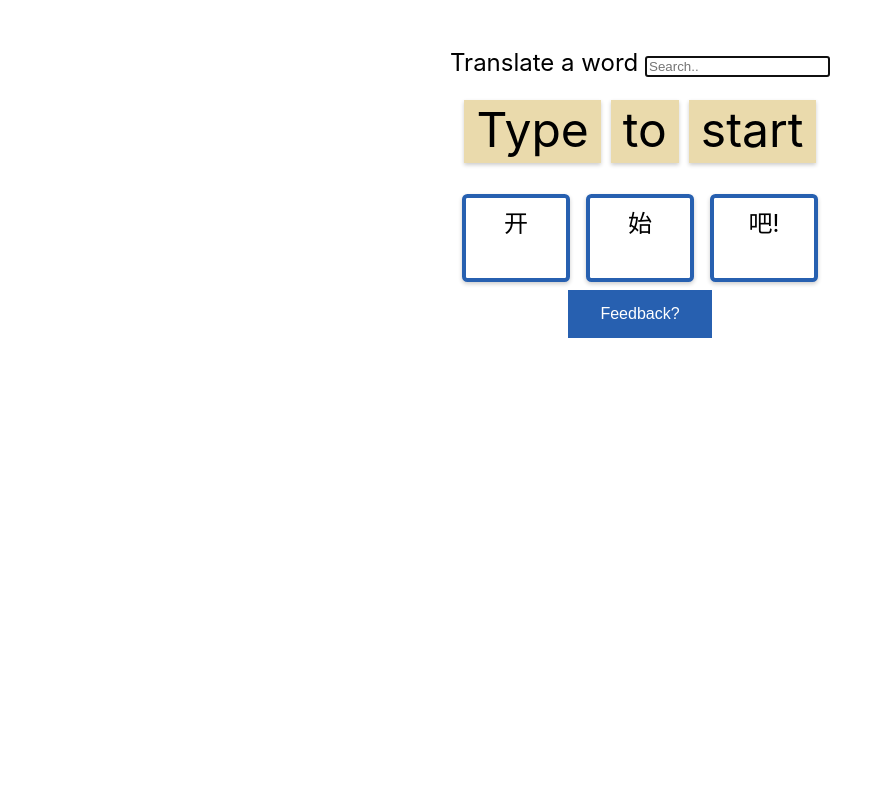
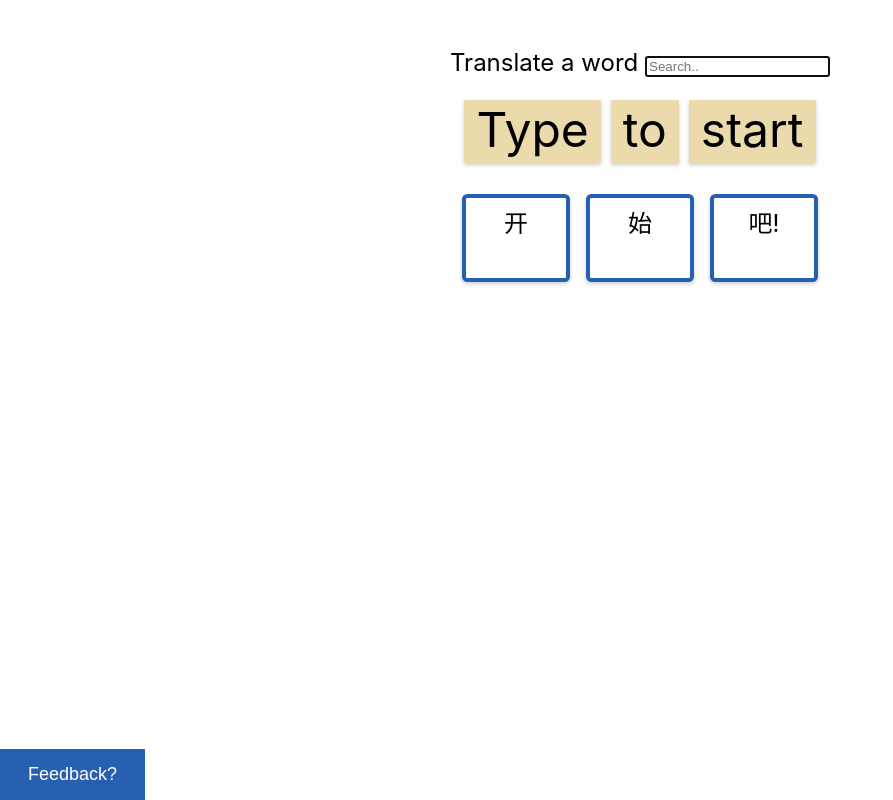
Before and after one commit to silva-nick/block-dict, a React (Create React App) app in the folder block-client/: page / in a window 1280 px wide. Shown: the whole page, without its empty margins (0-893 px from the left). Built offline with nearby package versions, Linux system fonts and the light colour scheme.

Commit message:
change feedback and text css

```diff
--- a/block-client/src/App.css
+++ b/block-client/src/App.css
@@ -119,13 +119,27 @@ html {
   margin-right: 4px;
 }
 
+.feedback {
+  position: fixed;
+  bottom: 0;
+}
+
+.noselect {
+  -webkit-touch-callout: none;
+  -webkit-user-select: none;
+  -khtml-user-select: none;
+  -moz-user-select: none;
+  -ms-user-select: none;
+  user-select: none;
+}
+
 .feedbutton {
   background-color: #2760b0;
   border: none;
   color: white;
-  padding: 15px 32px;
+  padding: 15px 28px;
   text-align: center;
   text-decoration: none;
   display: inline-block;
-  font-size: 16px;
+  font-size: 18px;
 }
--- a/block-client/src/App.js
+++ b/block-client/src/App.js
@@ -35,7 +35,9 @@ class Block extends React.Component {
 
     return (
       <div className="block" style={style}>
-        <text onClick={this.handleClick}>{this.props.value}</text>
+        <text className="noselect" onClick={this.handleClick}>
+          {this.props.value}
+        </text>
       </div>
     );
   }
@@ -65,14 +67,14 @@ class BigBlock extends React.Component {
       return (
         <div className="output-block" onClick={this.handleClick} style={styles}>
           <div class="flip-card-front">
-            <text>{this.props.value.simplified}</text>
+            <text className="noselect">{this.props.value.simplified}</text>
           </div>
           <div class="flip-card-back">
             <div className="pinyin">
-              <text>{this.props.value.pinyin}</text>
+              <text className="noselect">{this.props.value.pinyin}</text>
             </div>
             <div className="definition">
-              <text>{this.props.value.english}</text>
+              <text className="noselect">{this.props.value.english}</text>
             </div>
           </div>
         </div>
@@ -81,14 +83,14 @@ class BigBlock extends React.Component {
       return (
         <div className="output-block" onClick={this.handleClick}>
           <div class="flip-card-front">
-            <text>{this.props.value.simplified}</text>
+            <text className="noselect">{this.props.value.simplified}</text>
           </div>
           <div class="flip-card-back">
             <div className="pinyin">
-              <text>{this.props.value.pinyin}</text>
+              <text className="noselect">{this.props.value.pinyin}</text>
             </div>
             <div className="definition">
-              <text>{this.props.value.english}</text>
+              <text className="noselect">{this.props.value.english}</text>
             </div>
           </div>
         </div>
@@ -198,7 +200,7 @@ class App extends React.Component {
         </div>
         <div className="input-blocks">{blockList}</div>
         <div className="output-blocks">{defineList}</div>
-        <div>
+        <div className="feedback">
           <button
             className="feedbutton"
             href="https://forms.gle/Dtk1fBdhTJYgY6JV8"
```
